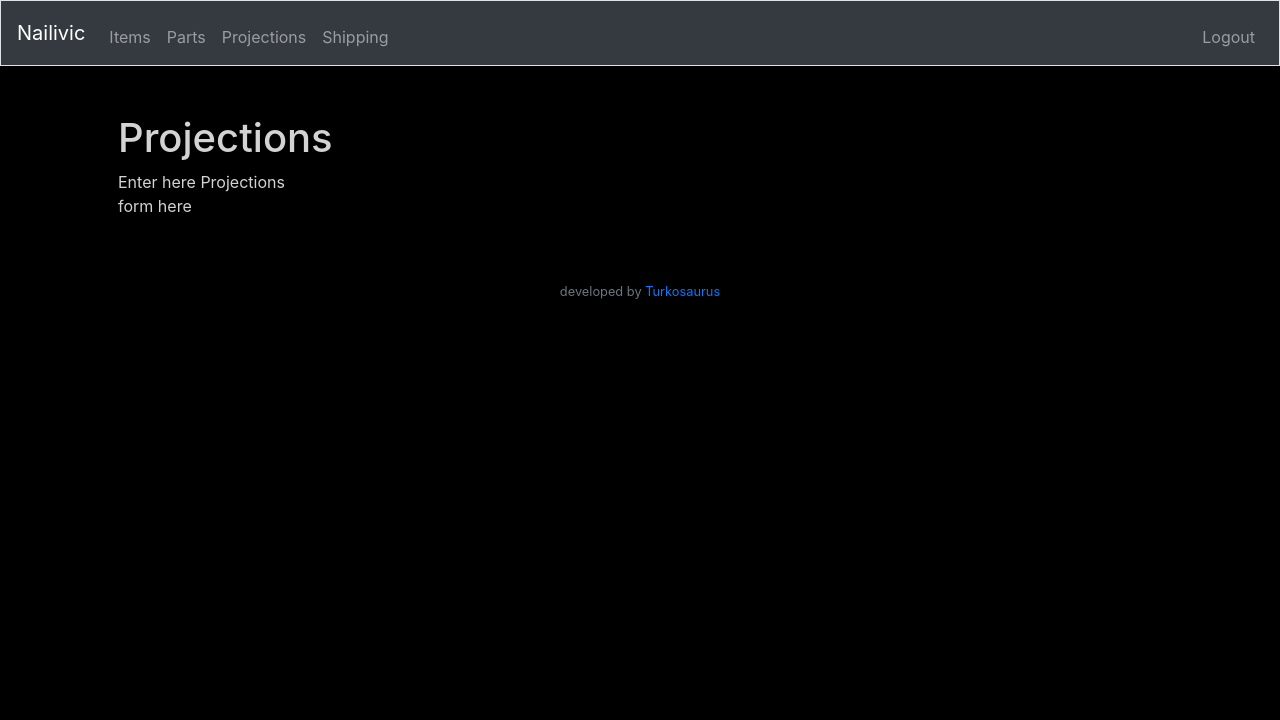
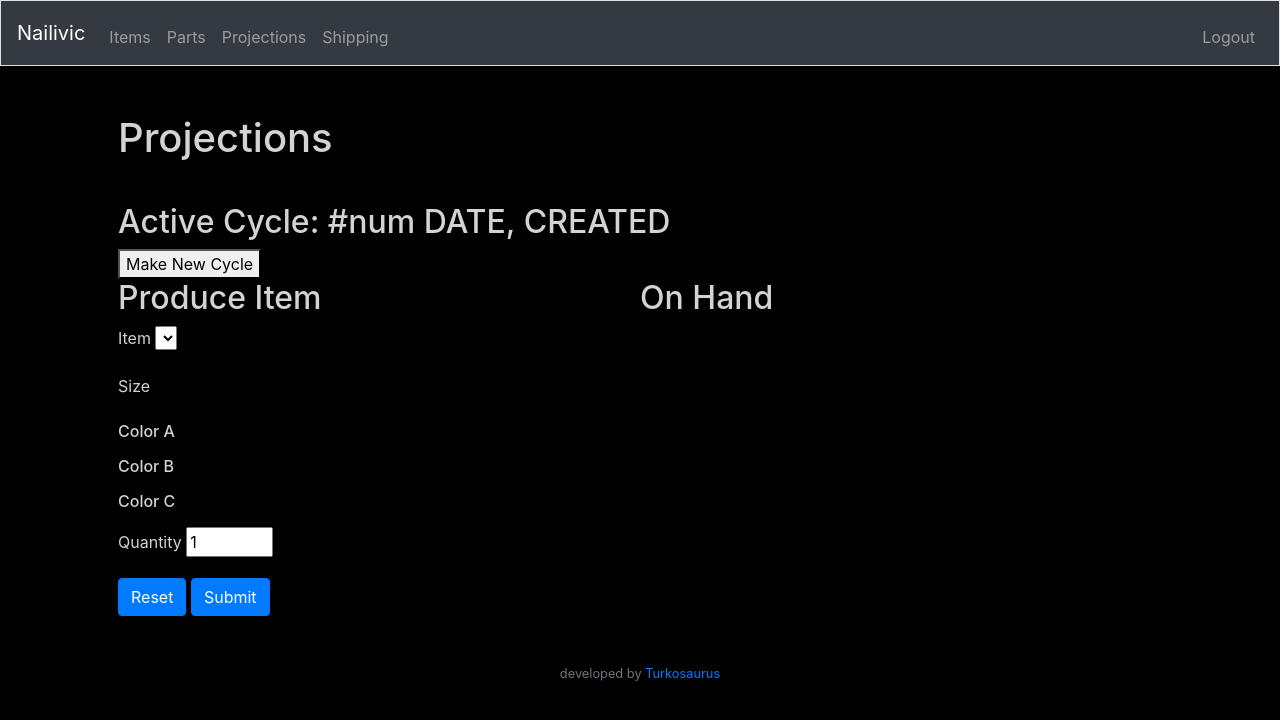
Before and after one commit to turkosaurus/nailivic, a Flask app: page /projections in a window 1280 px wide. Shown: the top 720 px of the page. Run offline with Flask 2, Linux system fonts and the light colour scheme; the visitor is signed in with stand-in values (Sample User, id 1); lists and menus that the app fills with data are empty; some libraries are stand-ins or nearby versions.

Commit message:
projections.html 1st draft, reorder menus

```diff
--- a/application.py
+++ b/application.py
@@ -112,28 +112,6 @@ def dashboard():
     user = db.execute("SELECT username from users WHERE id=:id", id=session["user_id"])
     return render_template('index.html', user=user, colors=colors, sizes=sizes, loterias=loterias)
 
-@app.route('/items', methods=['GET', 'POST'])
-@login_required
-def items():
-    if request.method == 'GET':
-        items = db.execute("SELECT * FROM items")
-        return render_template('items.html', items=items, loterias=loterias, sizes=sizes, colors=colors)
-    # Upon POSTing form submission
-    else:
-        item = request.form.get("item")
-        size = request.form.get("size")
-        a = request.form.get("Color A")
-        b = request.form.get("Color B")
-        c = request.form.get("Color C")
-        qty = int(request.form.get("qty"))
-        print(qty, item, size, a, b, c)
-
-        for i in range(qty):
-
-            db.execute("INSERT INTO items (name, size, a_color, b_color, c_color) VALUES \
-                     (:item, :size, :a_color, :b_color, :c_color)", item=item, size=size, a_color=a, b_color=b, c_color=c)
-
-        return redirect('/items')
 
 @app.route('/parts', methods=['GET', 'POST'])
 @login_required
@@ -173,6 +151,31 @@ def parts():
             print("Existing parts inventory quantity updated.")
 
         return redirect('/parts')
+
+
+@app.route('/items', methods=['GET', 'POST'])
+@login_required
+def items():
+    if request.method == 'GET':
+        items = db.execute("SELECT * FROM items")
+        return render_template('items.html', items=items, loterias=loterias, sizes=sizes, colors=colors)
+    # Upon POSTing form submission
+    else:
+        item = request.form.get("item")
+        size = request.form.get("size")
+        a = request.form.get("Color A")
+        b = request.form.get("Color B")
+        c = request.form.get("Color C")
+        qty = int(request.form.get("qty"))
+        print(qty, item, size, a, b, c)
+
+        for i in range(qty):
+
+            db.execute("INSERT INTO items (name, size, a_color, b_color, c_color) VALUES \
+                     (:item, :size, :a_color, :b_color, :c_color)", item=item, size=size, a_color=a, b_color=b, c_color=c)
+
+        return redirect('/items')
+
 
 @app.route('/projections')
 @login_required
--- a/templates/projections.html
+++ b/templates/projections.html
@@ -4,9 +4,94 @@
 Projections
 {% endblock %}
 {% block main %}
-<h1>Projections</h1>
-Enter here Projections
-<p>
-    form here
-</p>
+<container>
+    <div class="row">
+        <div class="col">
+            <h1>Projections</h1>
+        </div>
+    </div>
+    <hr>
+    <div class="row">
+        <div class="col">
+            <h2>Active Cycle: #num DATE, CREATED</h2>
+        </div>
+    </div>
+    <div class="row">
+        <div class="col">
+            <button>Make New Cycle</button>
+        </div>
+    </div>
+    <div class="row">
+        <!-- Produce New Item -->
+        <div class="col-lg-6 col-md-12">
+            <h2>Produce Item</h2>
+            <form action="/projections" method="post">
+
+                <!-- Item -->
+                <div class="form-group">
+                    <label for="item">Item</label>
+                    <select name="item" id="item">
+                        {% for loteria in loterias %}
+                            <option value="{{ loteria }}">{{ loteria }} : {{ loterias[loteria].0 }} . {{ loterias[loteria].1 }} . {{ loterias[loteria].2 }}</option>
+                        {% endfor %}
+                    </select>
+                </div>
+
+
+                <!-- Size -->
+                <div class="form-group">
+                    <label for="size">Size</label>
+                    {% for size in sizes %}
+                        <input type="radio" id="{{ size }}" name="size" value="{{ size }}">
+                        <label for="{{ size }}">{{ size }}</label>
+                    {% endfor %}
+                </div>
+
+
+                <!-- Color A -->
+                <h6>Color A</h6>
+                <div class="form-group">
+                    {% for color in colors %}
+                        <input type="radio" id="{{ color }}" name="Color A" value="{{ color }}">
+                        <label for="{{ color }}">{{ color }}</label>
+                    {% endfor %}
+                </div>
+                <!-- Color B -->
+                <h6>Color B</h6>
+                <div class="form-group">
+                    {% for color in colors %}
+                        <input type="radio" id="{{ color }}" name="Color B" value="{{ color }}">
+                        <label for="{{ color }}">{{ color }}</label>
+                    {% endfor %}
+                </div>
+                <!-- Color C -->
+                <h6>Color C</h6>
+                <div class="form-group">
+                    {% for color in colors %}
+                        <input type="radio" id="{{ color }}" name="Color C" value="{{ color }}">
+                        <label for="{{ color }}">{{ color }}</label>
+                    {% endfor %}
+                </div>
+                <div class="form-group">
+                    <label for="qty">Quantity</label>
+                    <input type="number" value="1" min="1" max="99" step="1" name="qty" id="qty">
+                </div>
+                <button type="reset" class="btn btn-primary">Reset</button>
+                <button type="submit" class="btn btn-primary">Submit</button>
+            </form>
+        </div>
+        <hr>
+
+        <!-- View Inventory -->
+        <div class="col-lg-6 col-md-12">
+            <div class="row">
+                <h2>On Hand</h2>
+                {% for item in items %}
+                    <p>{{ item }}</p>
+                {% endfor %}
+            </div>
+        </div>
+        <hr>
+    </div>
+</container>
 {% endblock %}
```
